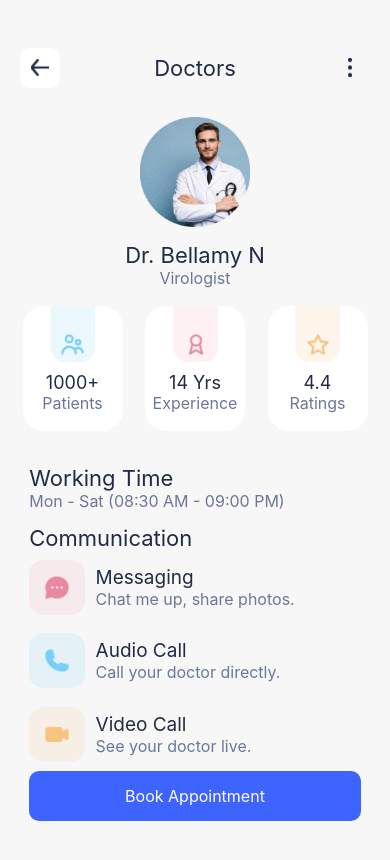
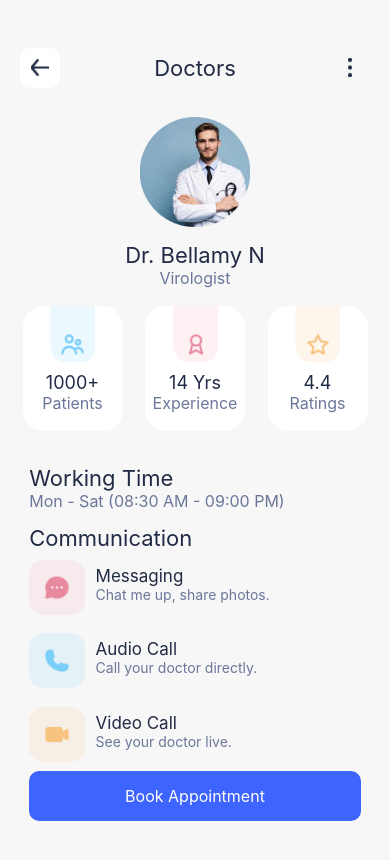
Before and after one commit to karthicks07/Healhub-react-native, a React Native app: screen /Bellamy in a window 390 px wide. Shown: the top 860 px of the page. Built offline with nearby package versions, Linux system fonts and the light colour scheme.

Commit message:
committed

```diff
--- a/components/Bellamy.tsx
+++ b/components/Bellamy.tsx
@@ -71,8 +71,8 @@ function Bellamy({ navigation }) {
               </View>
               <View style={styles.messegeinner2}>
               <View style={{ height: 15 }} />
-                <Text style={{fontSize:19,color:'#222B45'}}>Messaging</Text>
-                <Text style={{fontSize:16,color:'#6B779A'}}>Chat me up, share photos.</Text>
+                <Text style={{fontSize:17,color:'#222B45'}}>Messaging</Text>
+                <Text style={{fontSize:14,color:'#6B779A'}}>Chat me up, share photos.</Text>
               </View>
             </View>
             <View style={styles.messege}>
@@ -81,8 +81,8 @@ function Bellamy({ navigation }) {
               </View>
               <View style={styles.messegeinner2}>
               <View style={{ height: 15 }} />
-                <Text style={{fontSize:19,color:'#222B45'}}>Audio Call</Text>
-                <Text style={{fontSize:16,color:'#6B779A'}}>Call your doctor directly.</Text>
+                <Text style={{fontSize:17,color:'#222B45'}}>Audio Call</Text>
+                <Text style={{fontSize:14,color:'#6B779A'}}>Call your doctor directly.</Text>
               </View>
             </View>
             <View style={styles.messege}>
@@ -91,8 +91,8 @@ function Bellamy({ navigation }) {
               </View>
               <View style={styles.messegeinner2}>
               <View style={{ height: 15 }} />
-                <Text style={{fontSize:19,color:'#222B45'}}>Video Call</Text>
-                <Text style={{fontSize:16,color:'#6B779A'}}>See your doctor live.</Text>
+                <Text style={{fontSize:17,color:'#222B45'}}>Video Call</Text>
+                <Text style={{fontSize:14,color:'#6B779A'}}>See your doctor live.</Text>
               </View>
             </View>
           </View>
@@ -195,6 +195,7 @@ doctorprofile:{
   justifyContent:'center',
   alignItems:'center',
   position: 'relative',
+  elevation:8,
 },
 doctorpic:{
   height:110,
```
